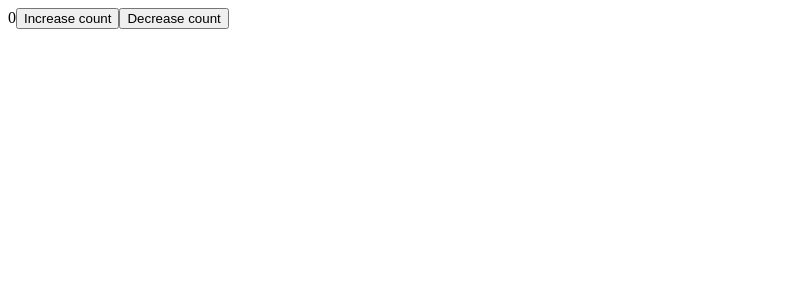
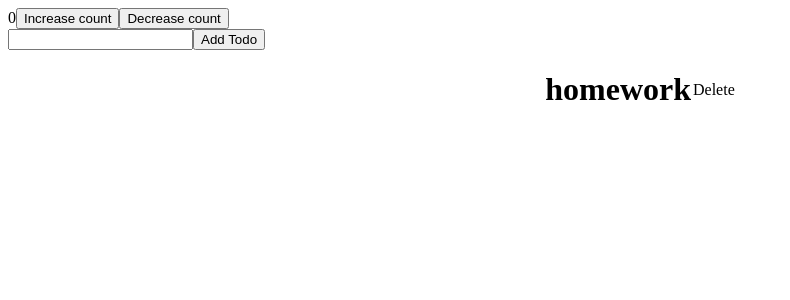
Before and after one commit to duynghiadev/app-shop-fe, a React (Vite) app in the folder react-tutorial/: page / in a window 1280 px wide. Shown: the top 300 px of the page, without its empty margins (0-790 px from the left). Built offline with nearby package versions, Linux system fonts and the light colour scheme.

Commit message:
8. Thực hành todo list với useState trong reactjs

```diff
--- a/react-tutorial/src/App.jsx
+++ b/react-tutorial/src/App.jsx
@@ -1,10 +1,12 @@
 import Card from "./Card";
+import Todo from "./TodoList/Todo";
 
 function App() {
   const count = 0;
   return (
     <>
       <Card initialCount={count} />
+      <Todo />
     </>
   );
 }
--- /dev/null
+++ b/react-tutorial/src/TodoList/Todo.jsx
@@ -0,0 +1,59 @@
+import { useState } from "react";
+
+const Todo = () => {
+  const [todos, setTodos] = useState([{ name: "homework" }]);
+  const [inputState, setInputState] = useState("");
+
+  const handleAddTodo = () => {
+    setTodos((prev) => [...prev, { name: inputState }]);
+    setInputState("");
+  };
+
+  const handleDeleteTodo = (name) => {
+    setTodos((prev) => prev.filter((todo) => todo.name !== name));
+  };
+
+  return (
+    <div>
+      <input
+        type="text"
+        value={inputState}
+        onChange={(e) => {
+          setInputState(e.target.value);
+          console.log("input: ", e.target.value);
+        }}
+      />
+
+      <button onClick={handleAddTodo}>Add Todo</button>
+
+      <div
+        style={{
+          width: "100%",
+          display: "flex",
+          justifyContent: "center",
+          alignItems: "center",
+          flexDirection: "column",
+        }}
+      >
+        {todos.map((item, index) => {
+          return (
+            <div
+              key={index}
+              style={{
+                display: "flex",
+                flexDirection: "row",
+                alignItems: "center",
+                gap: 2,
+              }}
+            >
+              <h1 key={index}>{item.name}</h1>
+              <span onClick={() => handleDeleteTodo(item.name)}>Delete</span>
+            </div>
+          );
+        })}
+      </div>
+    </div>
+  );
+};
+
+export default Todo;
```
